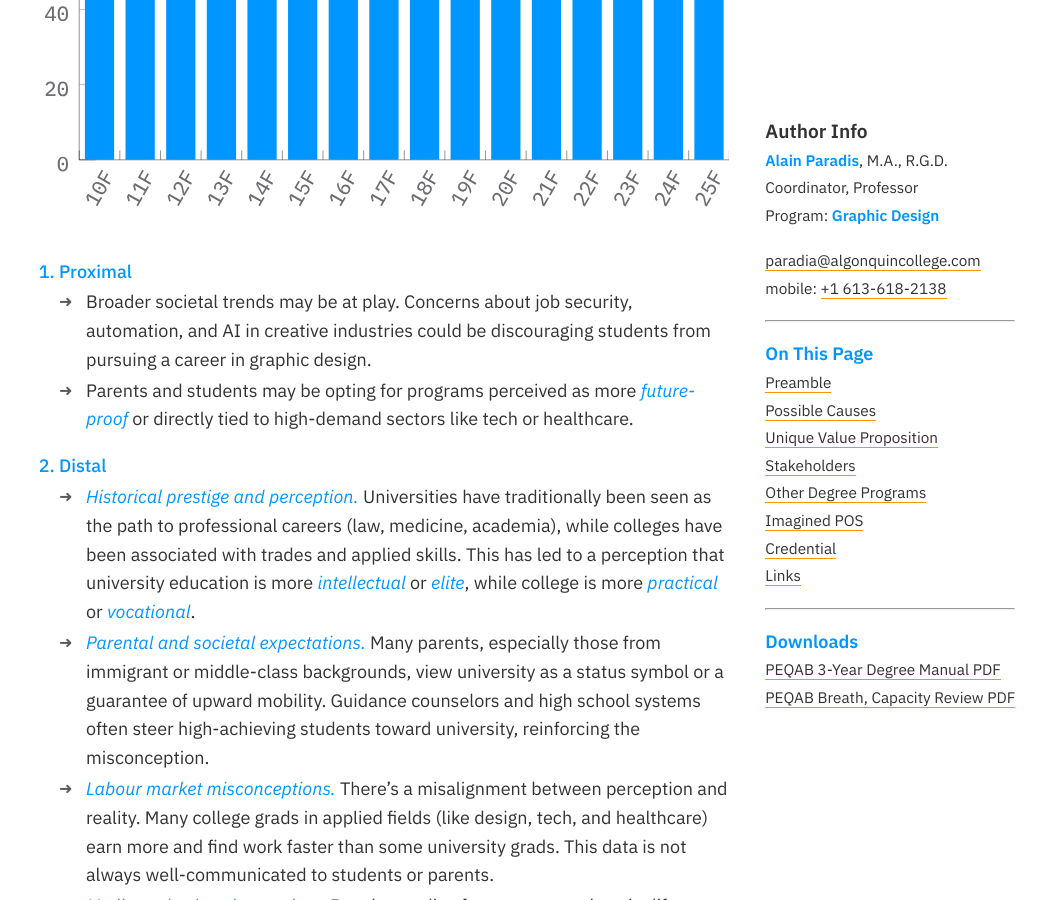
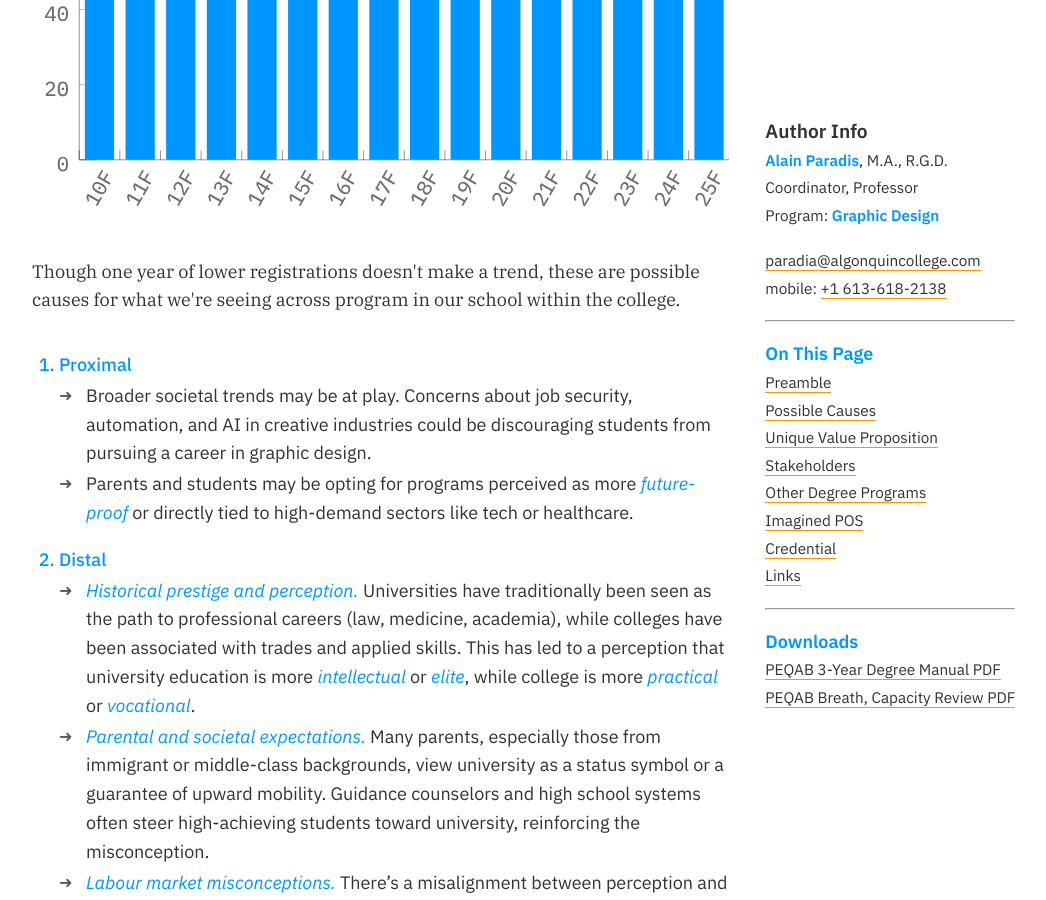
Before and after one commit to AlainParadis/program-transformation, a Jekyll site: the page built from index.md, in a window 1280 px wide and 900 px high, scrolled down 1977 px. Shown: the whole window, without its empty margins (76-1122 px from the left). Built offline with Jekyll 4.4.1, drawn with Linux system fonts in a browser that asks for light colours.

Commit message:
Add cautionary paragraph to causes include
Insert a brief paragraph in _includes/causes.html (above the causes list) to note that a single year of lower registrations doesn't establish a trend and to frame the following items as possible causes observed across programs. This gives context for the enrolment graph and tempers interpretations of the data.

```diff
--- a/_includes/causes.html
+++ b/_includes/causes.html
@@ -23,6 +23,10 @@ Below is a graph showing level 1 student enrolments in the Graphic Design progra
 24F,74
 25F,54
  -->
+<p>
+Though one year of lower registrations doesn't make a trend, these are possible causes for what we're seeing across program in our school within the college.
+</p>
+
 <ol>
 	<li>Proximal</li>
 	<ul>
```
